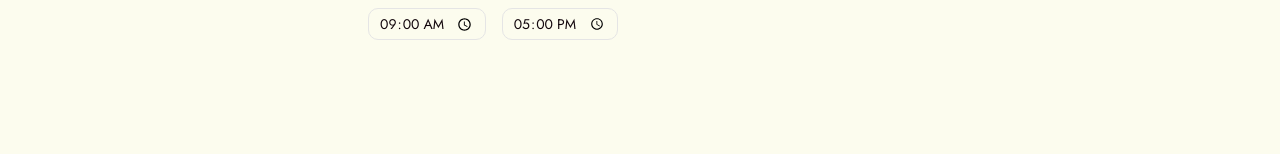
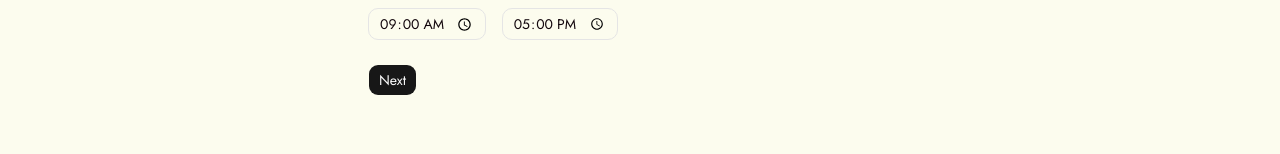
Before and after one commit to dlsu-lscs/lscs-align, a Next.js app in the folder apps/web/: page /events/new/schedule in a window 1280 px wide. Shown: the part 467-621 px from the top of the page. Built offline with nearby package versions, Linux system fonts and the light colour scheme.

Commit message:
feat: add sched validation and next button

```diff
--- a/apps/web/src/app/events/new/schedule/page.tsx
+++ b/apps/web/src/app/events/new/schedule/page.tsx
@@ -1,9 +1,11 @@
 'use client';
 
+import { useState } from 'react';
 import { useEventFormStore, type ScheduleType } from '@/stores/event-form-store';
 import { ToggleGroup, ToggleGroupItem } from '@/components/ui/toggle-group';
 import { Calendar } from '@/components/ui/calendar';
 import { Input } from '@/components/ui/input';
+import { Button } from '@/components/ui/button';
 
 const WEEKDAYS = ['Sun', 'Mon', 'Tue', 'Wed', 'Thu', 'Fri', 'Sat'];
 
@@ -18,6 +20,31 @@ export default function SchedulePage() {
   const setStartTime = useEventFormStore((s) => s.setStartTime);
   const endTime = useEventFormStore((s) => s.endTime);
   const setEndTime = useEventFormStore((s) => s.setEndTime);
+
+  const [dateError, setDateError] = useState('');
+  const [timeError, setTimeError] = useState('');
+
+  const handleNext = () => {
+    let hasError = false;
+    setDateError('');
+    setTimeError('');
+
+    if (scheduleType === 'days_of_week') {
+      if (selectedWeekdays.length === 0 || selectedDates.length === 0) {
+        setDateError('Please select a date/dates.');
+        hasError = true;
+      }
+    }
+
+    if (scheduleType !== 'dates_only' && endTime <= startTime) {
+      setTimeError('Please enter possible times.');
+      hasError = true;
+    }
+
+    if (hasError) return;
+
+    console.log({ scheduleType, selectedDates, selectedWeekdays, startTime, endTime });
+  };
 
   return (
     <main className="mx-auto w-full max-w-xl p-4">
@@ -59,6 +86,8 @@ export default function SchedulePage() {
         </ToggleGroup>
       )}
 
+      {dateError && <p className="mt-2 text-sm text-red-600">{dateError}</p>}
+
       {scheduleType !== 'dates_only' && (
         <div className="mt-4 flex gap-4">
           <div className="flex flex-col gap-1">
@@ -81,6 +110,12 @@ export default function SchedulePage() {
           </div>
         </div>
       )}
+
+      {timeError && <p className="mt-2 text-sm text-red-600">{timeError}</p>}
+
+      <Button type="button" className="mt-6" onClick={handleNext}>
+        Next
+      </Button>
     </main>
   );
 }
```
